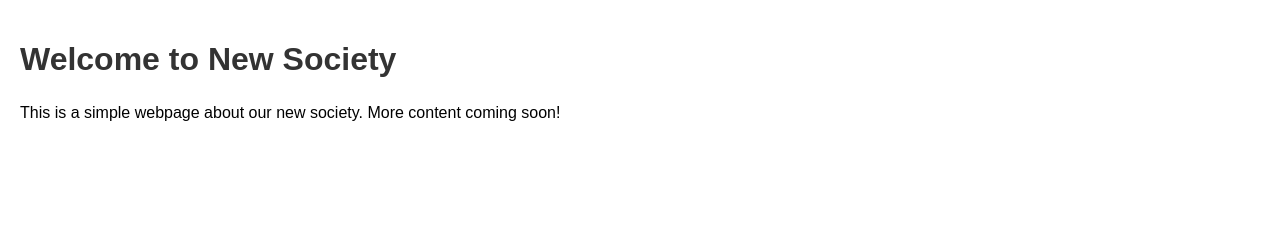
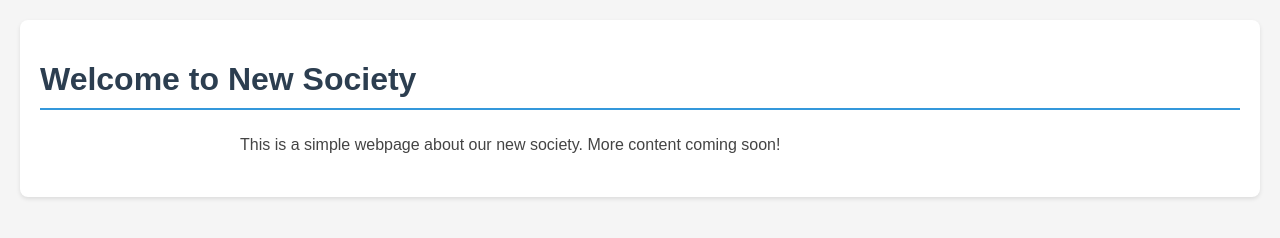
Before and after one commit to fullya99/new-society-test, a plain HTML site: page index.html in a window 1280 px wide. Drawn offline with Linux system fonts and the light colour scheme.

Commit message:
Add more CSS styling

```diff
--- a/index.html
+++ b/index.html
@@ -9,17 +9,33 @@
             font-family: Arial, sans-serif;
             margin: 0;
             padding: 20px;
+            background-color: #f5f5f5;
+            color: #444;
         }
         h1 {
-            color: #333;
+            color: #2c3e50;
+            border-bottom: 2px solid #3498db;
+            padding-bottom: 10px;
         }
         p {
             line-height: 1.6;
+            max-width: 800px;
+            margin: 20px auto;
+        }
+        .container {
+            max-width: 1200px;
+            margin: 0 auto;
+            padding: 20px;
+            background-color: white;
+            border-radius: 8px;
+            box-shadow: 0 2px 4px rgba(0,0,0,0.1);
         }
     </style>
 </head>
 <body>
-    <h1>Welcome to New Society</h1>
-    <p>This is a simple webpage about our new society. More content coming soon!</p>
+    <div class="container">
+        <h1>Welcome to New Society</h1>
+        <p>This is a simple webpage about our new society. More content coming soon!</p>
+    </div>
 </body>
 </html>
```
